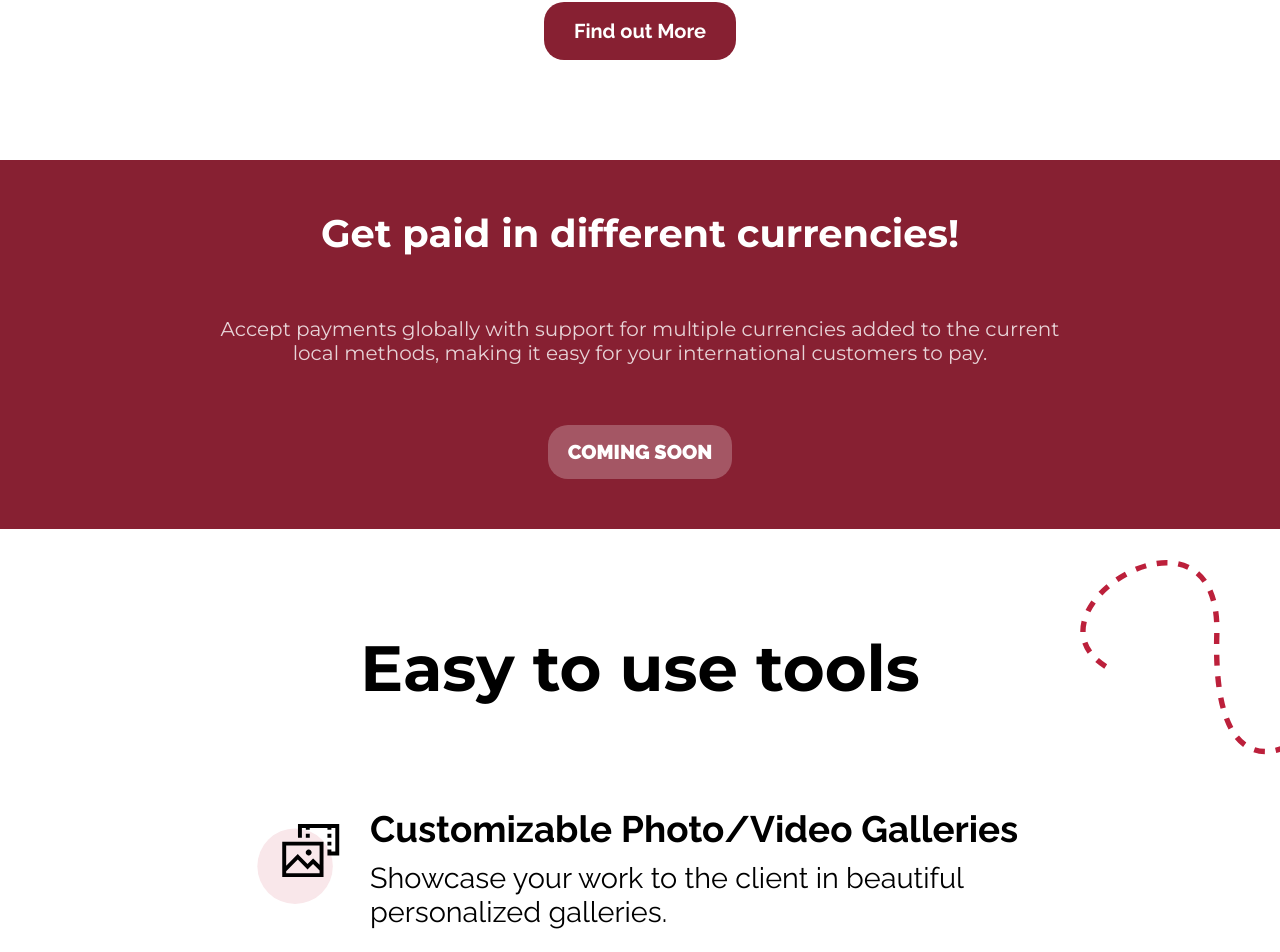
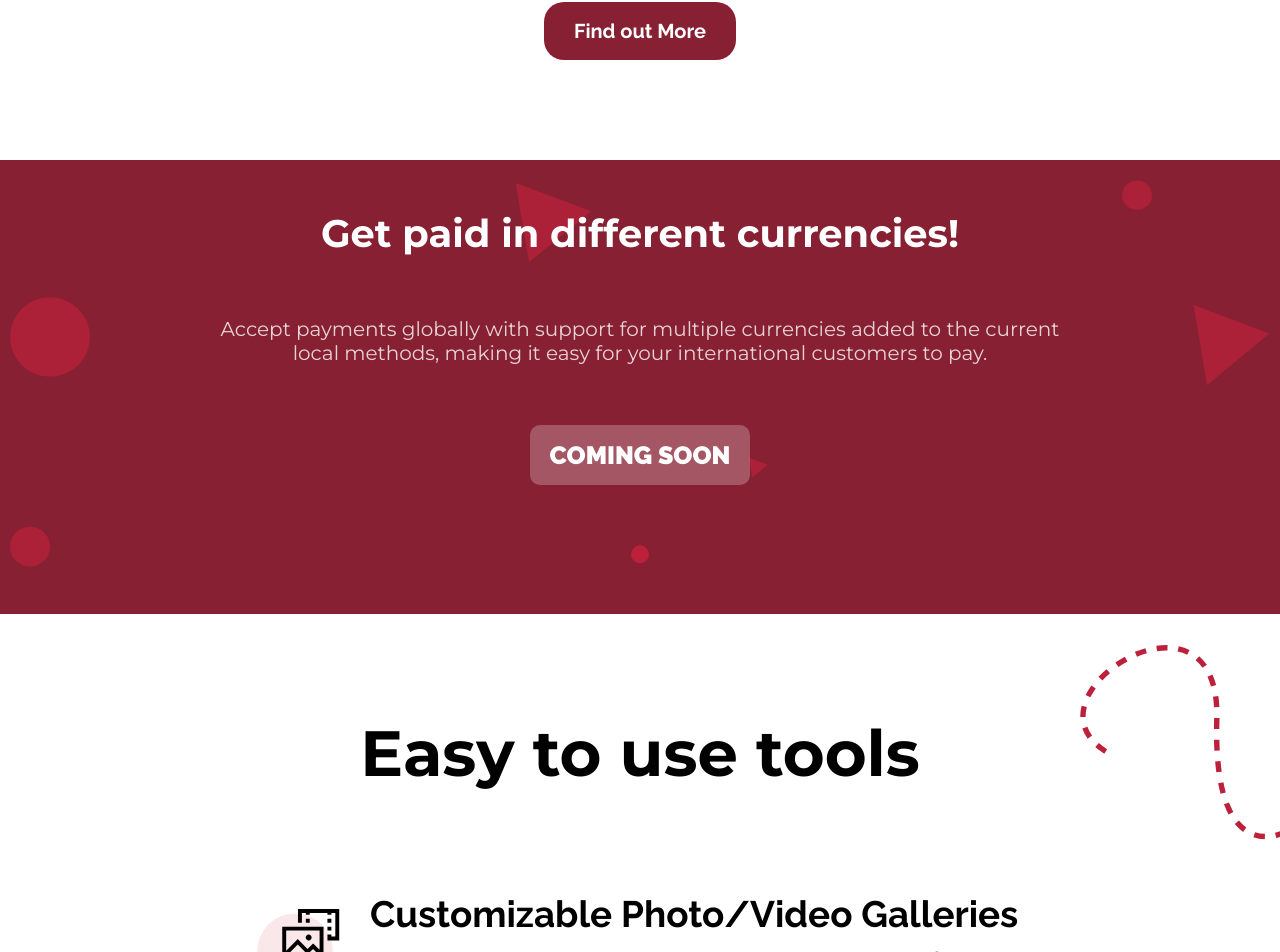
Before and after one commit to MITCHYUGAN/Project-Our-PIXO, a React (Vite) app: page / in a window 1280 px wide. Shown: the part 3349-4301 px from the top of the page. Built offline with nearby package versions, Linux system fonts and the light colour scheme.

Commit message:
feat(background-shapes): add shapes to backgroud to improve styling

```diff
--- a/src/components/GetPaidInCurrencies/GetPaidInCurrencies.css
+++ b/src/components/GetPaidInCurrencies/GetPaidInCurrencies.css
@@ -11,6 +11,48 @@
     align-items: center;
     justify-content: center;
     padding: 50px 20px;
+    position: relative;
+    z-index: 1;
+
+    .circle1, .circle2, .circle3, .triangle1, .triangle2, .triangle3{
+        position: absolute;
+        width: 80px;
+        z-index: -1;
+        opacity: 0.7;
+    }
+
+    .circle1{
+        top: 30%;
+        left: 10px;
+    }
+
+    .triangle1{
+        top: 20px;
+        left: 40%;
+    }
+
+    .circle2{
+        width: 30px;
+        right: 10%;
+        top: 20px;
+    }
+
+    .circle3{
+        width: 40px;
+        bottom: 10%;
+        left: 10px;
+    }
+
+    .triangle2{
+        width: 20px;
+        bottom: 30%;
+        right: 40%;
+    }
+
+    .triangle3{
+        right: 10px;
+        bottom: 50%;
+    }
 
     h1 {
         font-size: clamp(30px, 3vw, 4.5vw);
@@ -27,14 +69,15 @@
 
     button {
         font-family: "Raleway", sans-serif;
-        font-size: clamp(20px, 1.3vw, 1.5vw);
+        font-size: clamp(25px, 1.6vw, 2vw);
         font-weight: 900;
         padding: 15px 20px;
         cursor: pointer;
         color: white;
         background-color: rgba(255, 255, 255, 0.245);
         border: none;
-        border-radius: var(--border-radius);
+        border-radius: 10px;
+        z-index: 1;
     }
 }
 
--- a/src/components/GetPaidInCurrencies/GetPaidInCurrencies.jsx
+++ b/src/components/GetPaidInCurrencies/GetPaidInCurrencies.jsx
@@ -1,11 +1,21 @@
+import triangle from "./assets/triangle.svg"
+import circle from "./assets/circle.svg"
+
 import "./GetPaidInCurrencies.css"
 
 const GetPaidInCurrencies = () => {
   return (
     <section className="getpaidincurrencies">
-        <h1>Get paid in different currencies!</h1>
-        <p>Accept payments globally with support for multiple currencies added to the current local methods, making it easy for your international customers to pay.</p>
-        <button>COMING SOON</button>
+      <img src={circle} className="circle1" alt="" />
+      <img src={triangle} className="triangle1" alt="" />
+      <img src={circle} className="circle2" alt="" />
+      <h1>Get paid in different currencies!</h1>
+      <p>Accept payments globally with support for multiple currencies added to the current local methods, making it easy for your international customers to pay.</p>
+      <button>COMING SOON</button>
+      <img src={circle} className="circle3" alt="" />
+      <img src={triangle} className="triangle2" alt="" />
+      <img src={circle} className="circle4" alt="" />
+      <img src={triangle} className="triangle3" alt="" />
     </section>
   )
 }
```
Also changed, not shown: src/components/GetPaidInCurrencies/assets/circle.svg (added), src/components/GetPaidInCurrencies/assets/triangle.svg (added).
